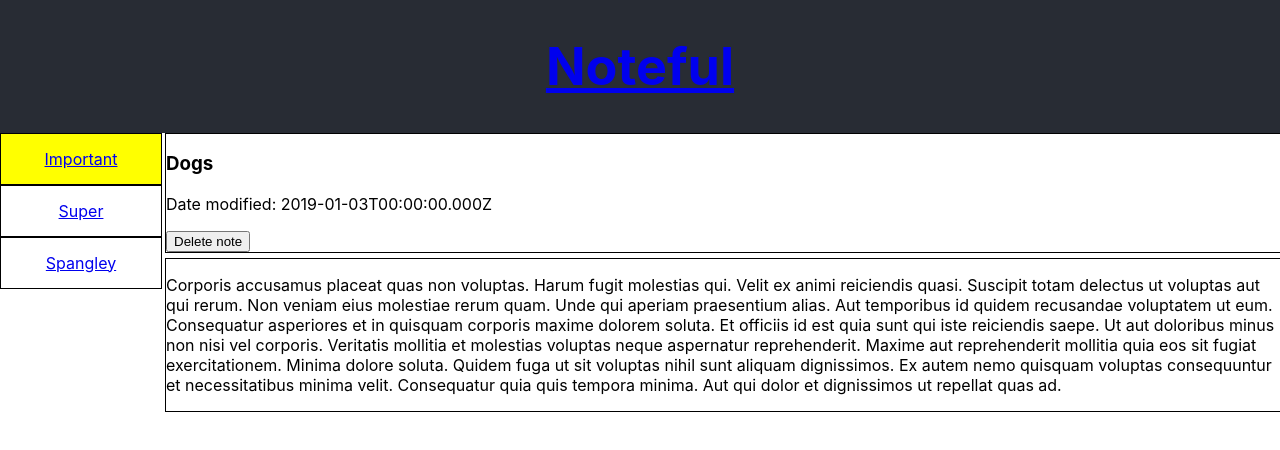
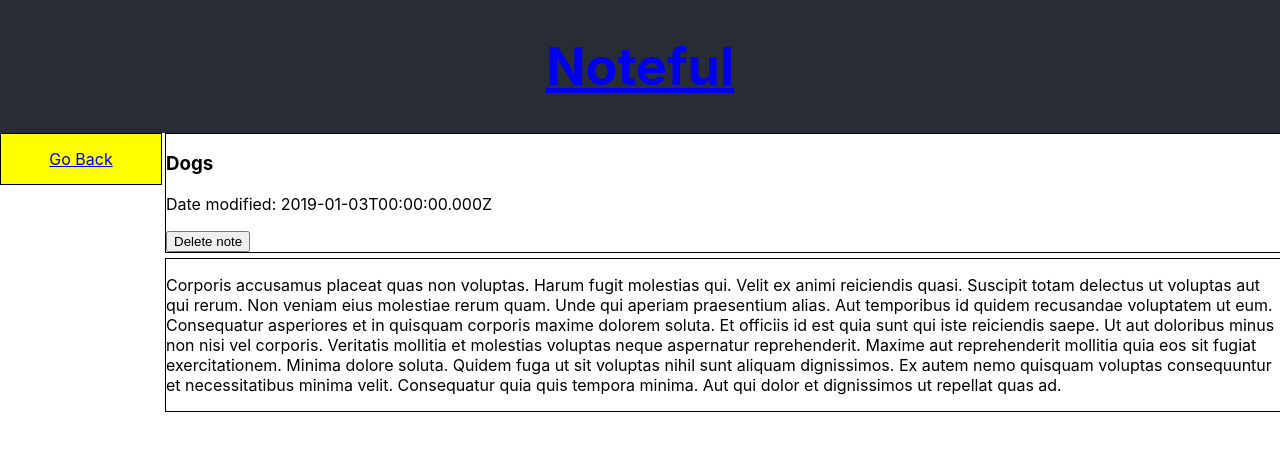
Before and after one commit to thinkful-ei-bee/joel-davidbo-noteful, a React (Create React App) app: page /notes/cbc787a0-ffaf-11e8-8eb2-f2801f1b9fd1 in a window 1280 px wide. Shown: the top 450 px of the page. Built offline with nearby package versions, Linux system fonts and the light colour scheme.

Commit message:
go back message

```diff
--- a/src/component/Note/Note.js
+++ b/src/component/Note/Note.js
@@ -21,7 +21,7 @@
       <main role="main" className="App">
       <section className="main-layout">
       <div className="left-menu">
-        <FolderList folders={this.props.folders} selected={note.folderId}/>
+        <FolderList goBack folders={this.props.folders.filter(folder => folder.id === note.folderId)} selected={note.folderId}/>
       </div>
       <div className="right-content">
 
--- a/src/component/folderlist/folderlist.js
+++ b/src/component/folderlist/folderlist.js
@@ -11,7 +11,7 @@
           {this.props.folders.map(folder =>
             <li key={folder.id} className={folder.id === this.props.selected ? 'folder-selected' : ''}>
               <Link to={`/folder/${folder.id}`}>
-                {folder.name}
+                {this.props.goBack ? 'Go Back' : folder.name}
               </Link>
             </li>
           )}
```
